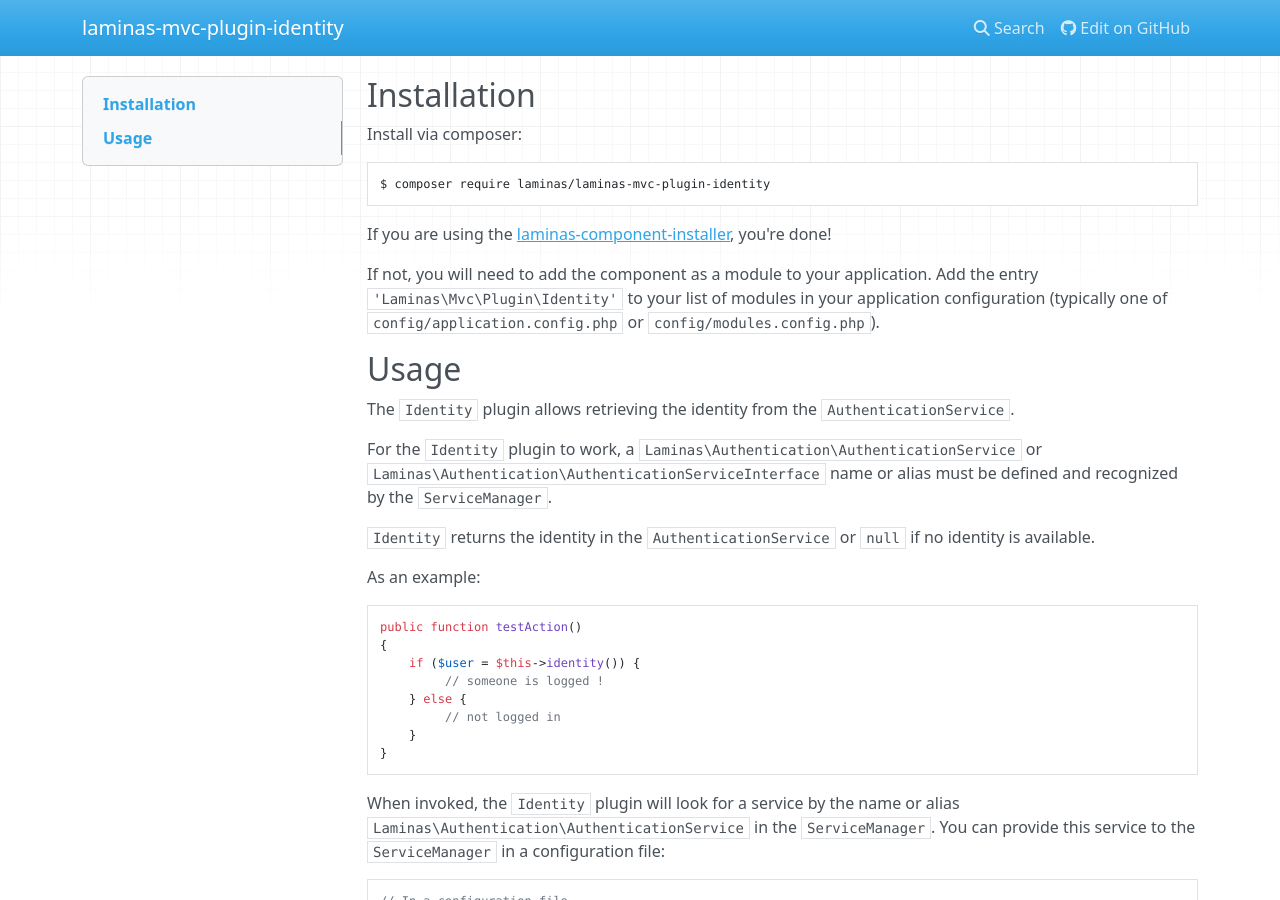
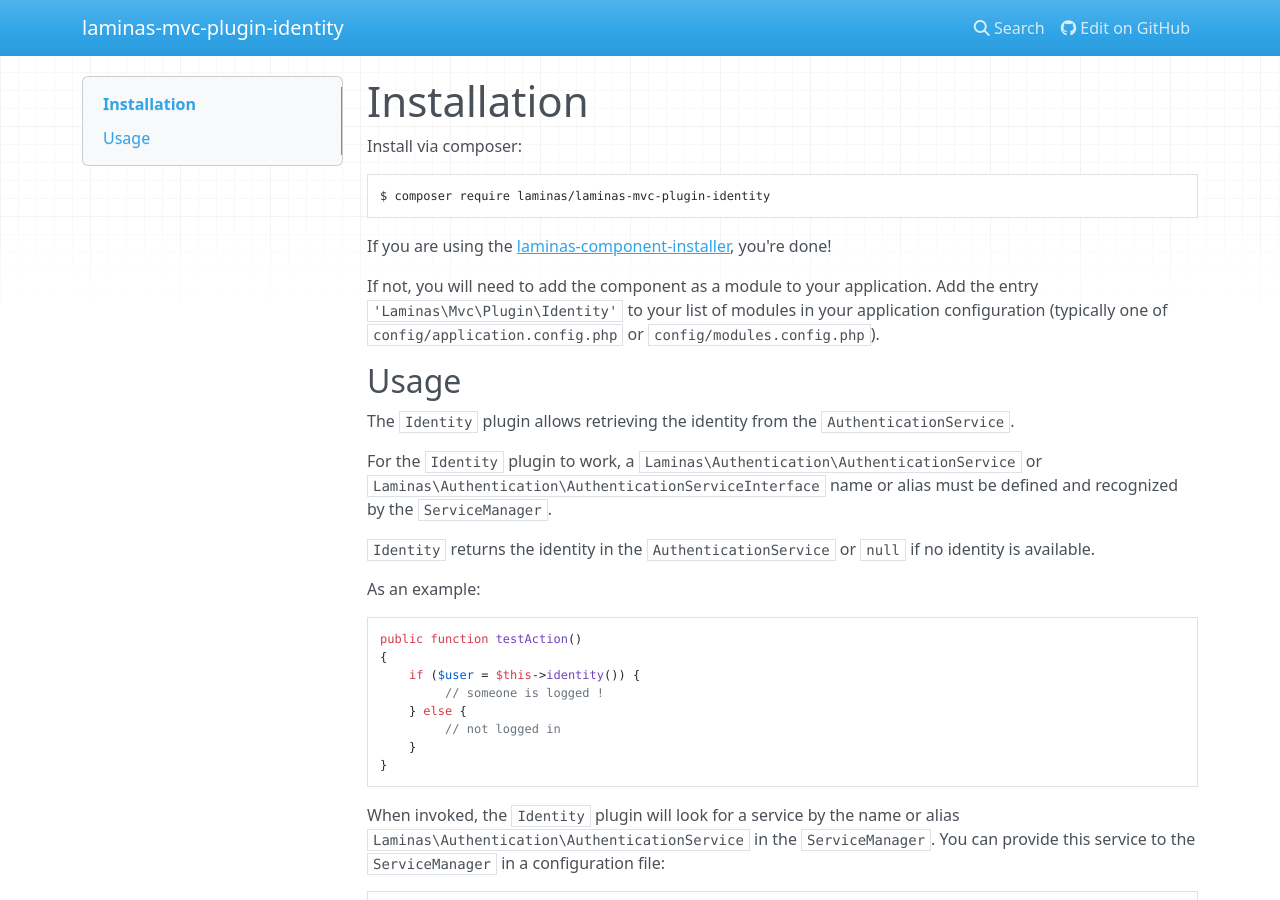
Before and after one commit to laminas/laminas-mvc-plugin-identity, an MkDocs documentation site: the page built from docs/book/index.md, in a window 1280 px wide and 900 px high. Built offline with MkDocs 1.6.1, drawn with Linux system fonts in a browser that asks for light colours; nearby versions of some CDN libraries.

````diff
--- a/docs/book/index.md
+++ b/docs/book/index.md
@@ -1,4 +1,4 @@
-## Installation
+# Installation
 
 Install via composer:
 
@@ -40,10 +40,8 @@ public function testAction()
 }
 ```
 
-When invoked, the `Identity` plugin will look for a service
-by the name or alias `Laminas\Authentication\AuthenticationService`
-in the `ServiceManager`. You can provide this service to the
-`ServiceManager` in a configuration file:
+When invoked, the `Identity` plugin will look for a service by the name or alias `Laminas\Authentication\AuthenticationService` in the `ServiceManager`.
+You can provide this service to the `ServiceManager` in a configuration file:
 
 ```php
 // In a configuration file...
````
